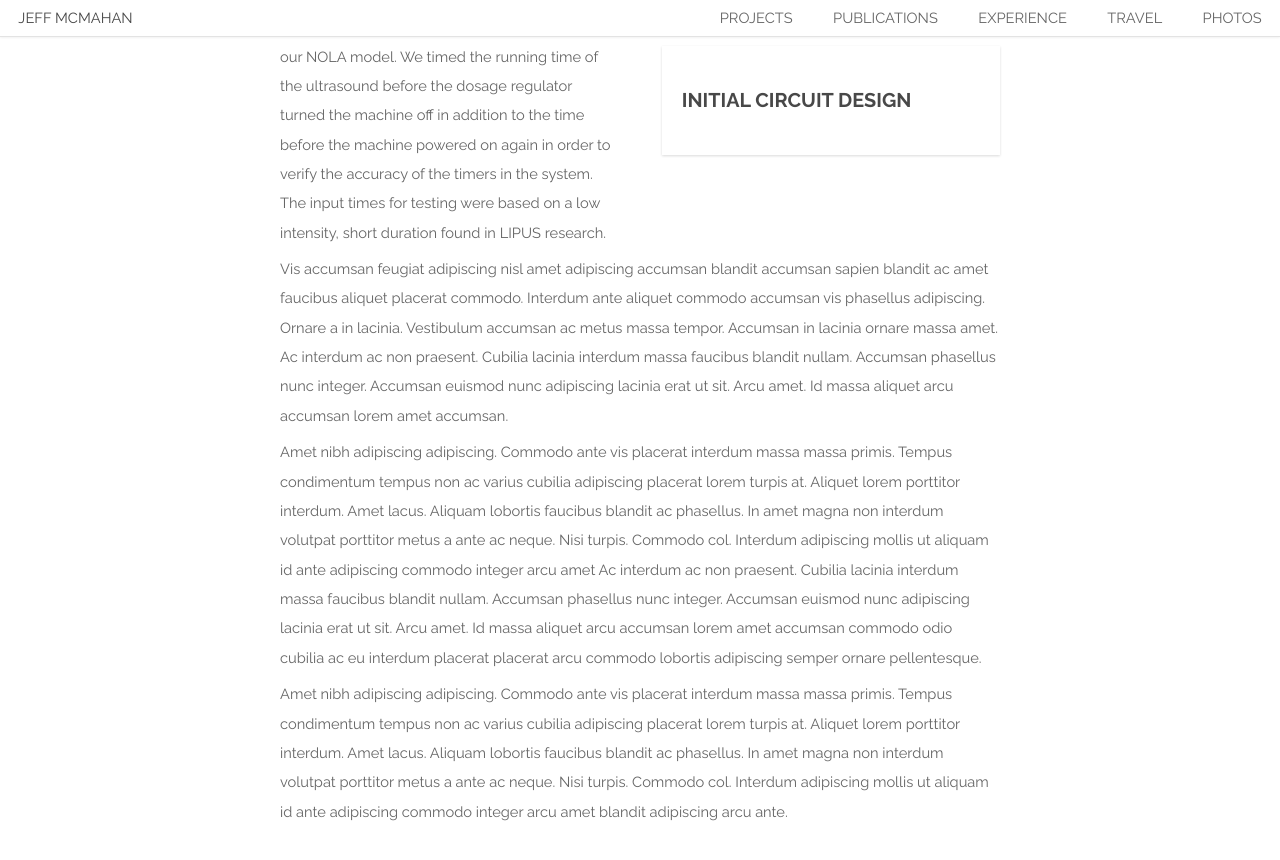
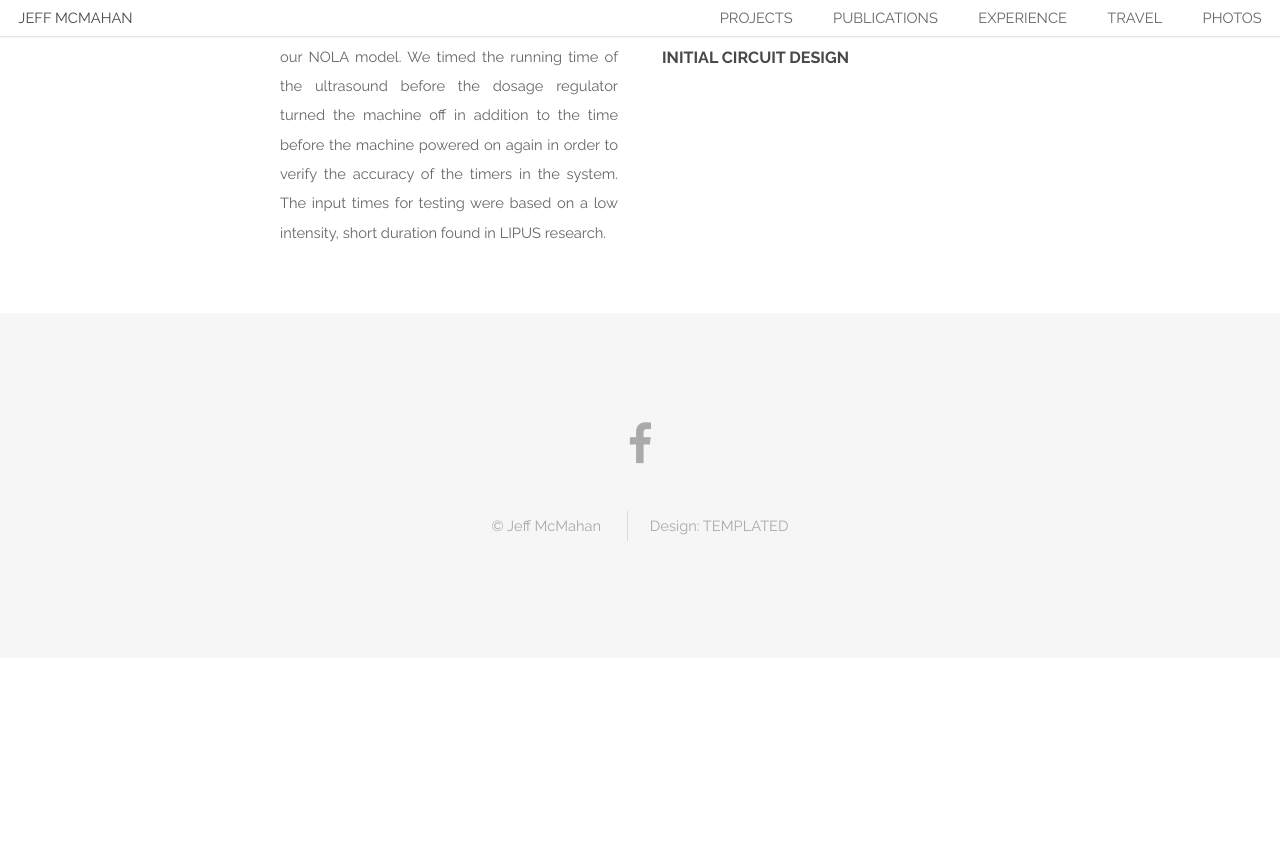
Before and after one commit to jbmcmahan/jbmcmahan.github.io, a Jekyll site: the page built from projects/lipus/index.html, in a window 1280 px wide and 900 px high, scrolled down 1716 px. Shown: the top 860 px of the window. Built offline with Jekyll 4.4.1, drawn with Linux system fonts in a browser that asks for light colours; a script that is not in the unit is left out; after the commit the page ends 2374 px from its top, so only the background shows below that.

Commit message:
Update index.html

```diff
--- a/projects/lipus/index.html
+++ b/projects/lipus/index.html
@@ -18,13 +18,13 @@
 		<div class="container 75%">
 			<div class="row 200%">
 				<div class="6u 12u$(medium)">
-					<h3>NOLA</h3>
-					<p>The first part of the design consisted of developing a mechanical device, the NOLA, for incorporation in the casting. SolidWorks was used to create a template skeleton device for incorporation in the casting process. Three-dimensional printing technology created the actual device from this template. Using  styrofoam model, a blue “X” was used to mark the experimental site of fracture. We then proceeded to, with the help of a clinician, apply a cast to our styrofoam model with the NOLA casted into it. The first test was a visual verification test, in which we ensured the access to the marked fracture site. Verification concluded that the device allowed for adequate access to the fracture site for ultrasound gel application. We then tested the structural integrity of the cast through the application of a variety of forces. The failure of the cast to show any significant deflection allowed us to conclude that the structural integrity and mechanical stability of the cast is maintained despite the NOLA’s incorporation.</p>
+					<h3 class="align-center">NOLA</h3>
+					<p class="align-justify">The first part of the design consisted of developing a mechanical device, the NOLA, for incorporation in the casting. SolidWorks was used to create a template skeleton device for incorporation in the casting process. Three-dimensional printing technology created the actual device from this template. Using  styrofoam model, a blue “X” was used to mark the experimental site of fracture. We then proceeded to, with the help of a clinician, apply a cast to our styrofoam model with the NOLA casted into it. The first test was a visual verification test, in which we ensured the access to the marked fracture site. Verification concluded that the device allowed for adequate access to the fracture site for ultrasound gel application. We then tested the structural integrity of the cast through the application of a variety of forces. The failure of the cast to show any significant deflection allowed us to conclude that the structural integrity and mechanical stability of the cast is maintained despite the NOLA’s incorporation.</p>
 				</div>
 				<div class="6u$ 12u$(medium)">
-					<div class="image fit captioned">
+					<div class="image fit">
 						<img src="/images/nola.png" alt="" />
-						<h3>NOLA Dimensions</h3>
+						<h4>NOLA Dimensions</h4>
 					</div>
 				</div>
 			</div>
@@ -32,19 +32,16 @@
 		<div class="container 75%">
 			<div class="row 200%">
 				<div class="6u 12u$(medium)">
-					<h3>LIPUS Timing Regulator</h3>
-					<p>In the second semester of design, we sought to complete the LIPUS casting system by making the application feasible for patient use. Due to the dangers of excessive ultrasound exposure to patients, the LIPUS timing regulator was developed as a dual timer, arduino and circuit system to turn the system on and off based on the clinician’s recommended dosage inputs. To test this regulator, we connected it to an ultrasound system and placed the transducer on our NOLA model. We timed the running time of the ultrasound before the dosage regulator turned the machine off in addition to the time before the machine powered on again in order to verify the accuracy of the timers in the system. The input times for testing were based on a low intensity, short duration found in LIPUS research. </p>
+					<h3 class="align-center">LIPUS Timing Regulator</h3>
+					<p class="align-justify">In the second semester of design, we sought to complete the LIPUS casting system by making the application feasible for patient use. Due to the dangers of excessive ultrasound exposure to patients, the LIPUS timing regulator was developed as a dual timer, arduino and circuit system to turn the system on and off based on the clinician’s recommended dosage inputs. To test this regulator, we connected it to an ultrasound system and placed the transducer on our NOLA model. We timed the running time of the ultrasound before the dosage regulator turned the machine off in addition to the time before the machine powered on again in order to verify the accuracy of the timers in the system. The input times for testing were based on a low intensity, short duration found in LIPUS research. </p>
 				</div>
 				<div class="6u$ 12u$(medium)">
-					<div class="image fit captioned">
+					<div class="image fit">
 						<img src="/images/regulator_circuit.png" alt="" />
-						<h3>Initial Circuit Design</h3>
+						<h4>Initial Circuit Design</h4>
 					</div>
 				</div>
 			</div>
 		</div>
-		<p>Vis accumsan feugiat adipiscing nisl amet adipiscing accumsan blandit accumsan sapien blandit ac amet faucibus aliquet placerat commodo. Interdum ante aliquet commodo accumsan vis phasellus adipiscing. Ornare a in lacinia. Vestibulum accumsan ac metus massa tempor. Accumsan in lacinia ornare massa amet. Ac interdum ac non praesent. Cubilia lacinia interdum massa faucibus blandit nullam. Accumsan phasellus nunc integer. Accumsan euismod nunc adipiscing lacinia erat ut sit. Arcu amet. Id massa aliquet arcu accumsan lorem amet accumsan.</p>
-		<p>Amet nibh adipiscing adipiscing. Commodo ante vis placerat interdum massa massa primis. Tempus condimentum tempus non ac varius cubilia adipiscing placerat lorem turpis at. Aliquet lorem porttitor interdum. Amet lacus. Aliquam lobortis faucibus blandit ac phasellus. In amet magna non interdum volutpat porttitor metus a ante ac neque. Nisi turpis. Commodo col. Interdum adipiscing mollis ut aliquam id ante adipiscing commodo integer arcu amet Ac interdum ac non praesent. Cubilia lacinia interdum massa faucibus blandit nullam. Accumsan phasellus nunc integer. Accumsan euismod nunc adipiscing lacinia erat ut sit. Arcu amet. Id massa aliquet arcu accumsan lorem amet accumsan commodo odio cubilia ac eu interdum placerat placerat arcu commodo lobortis adipiscing semper ornare pellentesque.</p>
-		<p>Amet nibh adipiscing adipiscing. Commodo ante vis placerat interdum massa massa primis. Tempus condimentum tempus non ac varius cubilia adipiscing placerat lorem turpis at. Aliquet lorem porttitor interdum. Amet lacus. Aliquam lobortis faucibus blandit ac phasellus. In amet magna non interdum volutpat porttitor metus a ante ac neque. Nisi turpis. Commodo col. Interdum adipiscing mollis ut aliquam id ante adipiscing commodo integer arcu amet blandit adipiscing arcu ante.</p>
 	</div>
 </section>
```
